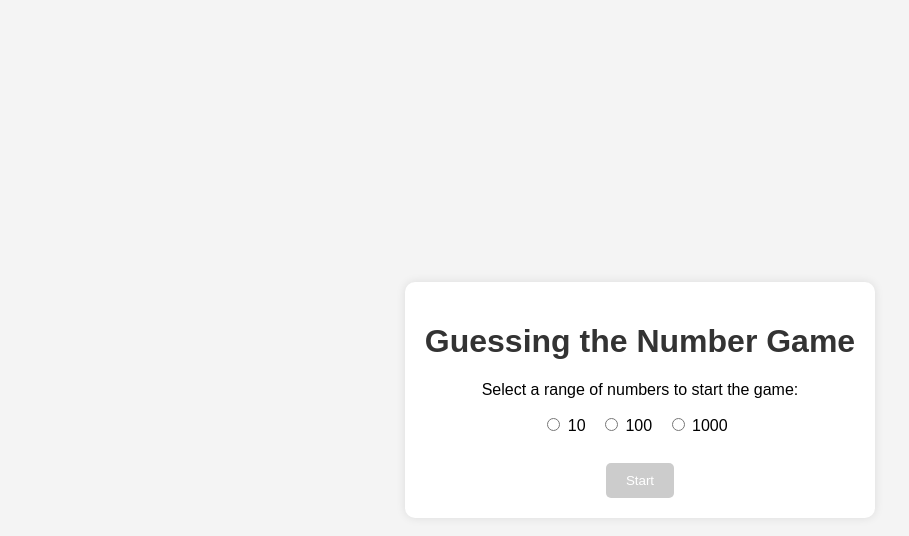
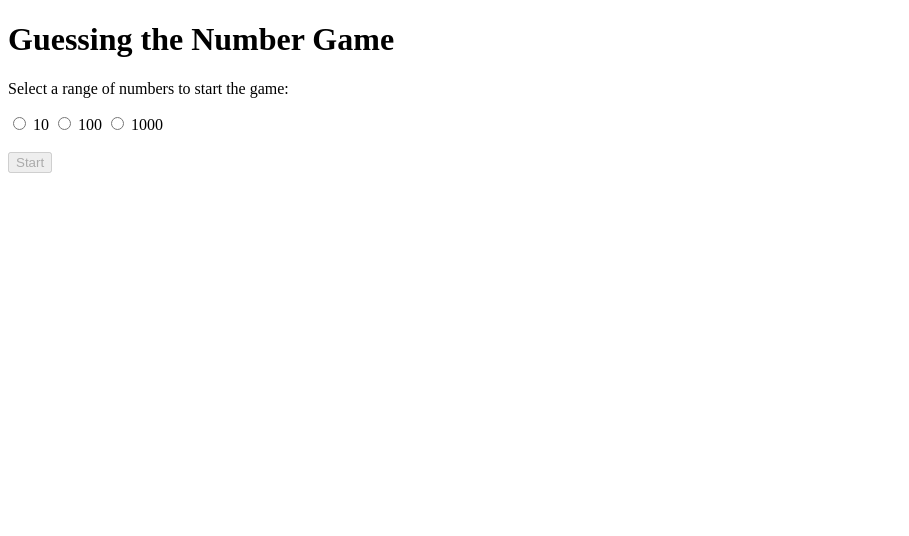
Before and after one commit to Godfann-Gyening/guess-the-number-app, a plain HTML site: page index.html in a window 1280 px wide. Shown: the whole page, without its empty margins (0-909 px from the left). Drawn offline with Linux system fonts and the light colour scheme.

Commit message:
Update game.css

```diff
--- a/game.css
+++ b/game.css
@@ -1,68 +1,23 @@
-body {
-    font-family: Arial, sans-serif;
-    background-color: #f4f4f4;
+.input-row {
   display: flex;
+  gap: 10px;
+  align-items: center;
   justify-content: center;
-    align-items: center;
-    height: 100vh;
-    margin: 0;
 }
 
-  .container {
-    background-color: #fff;
-    padding: 20px;
-    border-radius: 10px;
-    box-shadow: 0 0 10px rgba(0, 0, 0, 0.1);
-    text-align: center;
+.status {
+  min-height: 1.2em; /* reserve space to avoid layout shift */
+  font-weight: 600;
 }
 
-  h1 {
-    color: #333;
+.status.ok {
+  color: #2b8a3e; /* green */
 }
 
-  label {
-    margin-right: 10px;
+.status.warn {
+  color: #d9480f; /* orange */
 }
 
-  button {
-    padding: 10px 20px;
-    margin-top: 10px;
-    border: none;
-    background-color: #007bff;
-    color: white;
-    border-radius: 5px;
-    cursor: pointer;
+.status.err {
+  color: #c92a2a; /* red */
 }
-
-  button:disabled {
-    background-color: #ccc;
-    cursor: not-allowed;
-  }
-
-  #game-play {
-    margin-top: 20px;
-  }
-
-  #guesses-list {
-    margin-top: 20px;
-    text-align: left;
-  }
-
-  #game-over-modal {
-    position: fixed;
-    top: 0;
-    left: 0;
-    width: 100%;
-    height: 100%;
-    background-color: rgba(0, 0, 0, 0.5);
-    display: flex;
-    justify-content: center;
-    align-items: center;
-  }
-
-  .modal-content {
-    background-color: #fff;
-    padding: 20px;
-    border-radius: 10px;
-    text-align: center;
-  }
```
Lines whose indentation alone changed are shown as unchanged.
